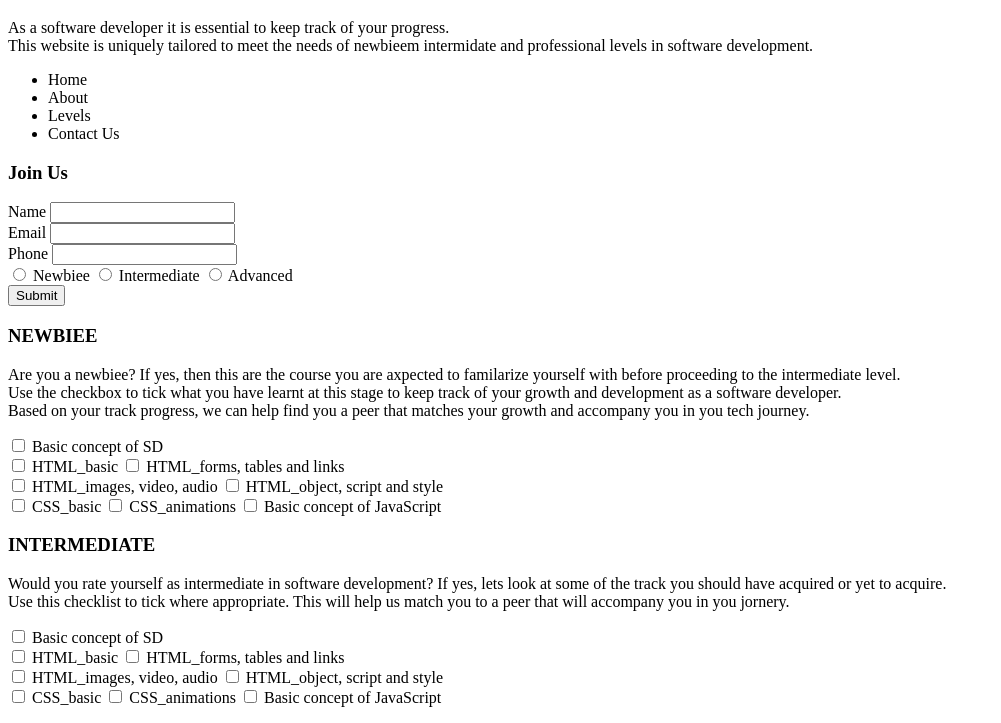
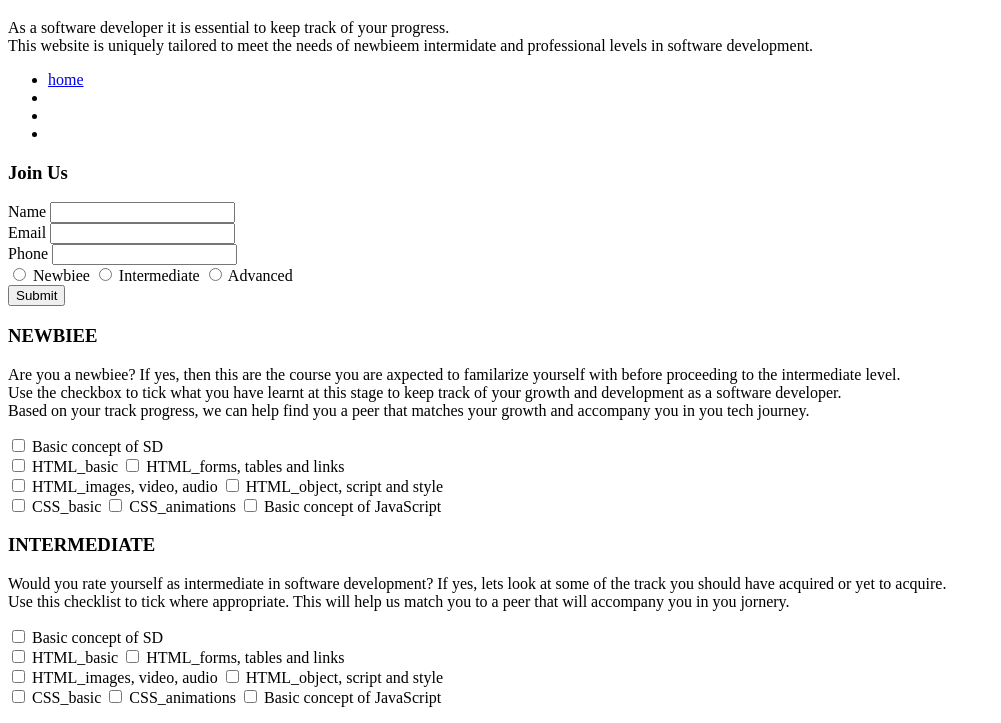
Before and after one commit to Bensteolly/Techshecan, a plain HTML site: page index.html in a window 1280 px wide. Shown: the part 61-784 px from the top of the page, without its empty margins (0-1001 px from the left). Drawn offline with Linux system fonts and the light colour scheme.

Commit message:
changes nav lines

```diff
--- a/index.html
+++ b/index.html
@@ -11,16 +11,16 @@
         <p> As a software developer it is essential to keep track of your progress.<br> This website is uniquely tailored to
         meet the needs of newbieem intermidate and professional levels in software development.</p>
         </div>
-    <div>
-        <nav>
-            <ul>
-                <li><a href="#home"></a>Home</li>
-                <li><a href="#About"></a>About</li>
-                <li><a href="#Levels"></a>Levels</li>
-                <li><a href="#Contact us"></a> Contact Us</li>
-            </ul>
-        </nav>
-    </div>
+    <nav>
+        <ul>
+            <li><a href="#">home</a></li>
+            <li><a href="#aboutus"></a></li>
+            <li><a href="#levels"></a></li>
+            <li><a href="#contactus"></a></li>
+
+
+        </ul>
+    </nav>
 
     <div>
         <h3>Join Us</h3>
```
